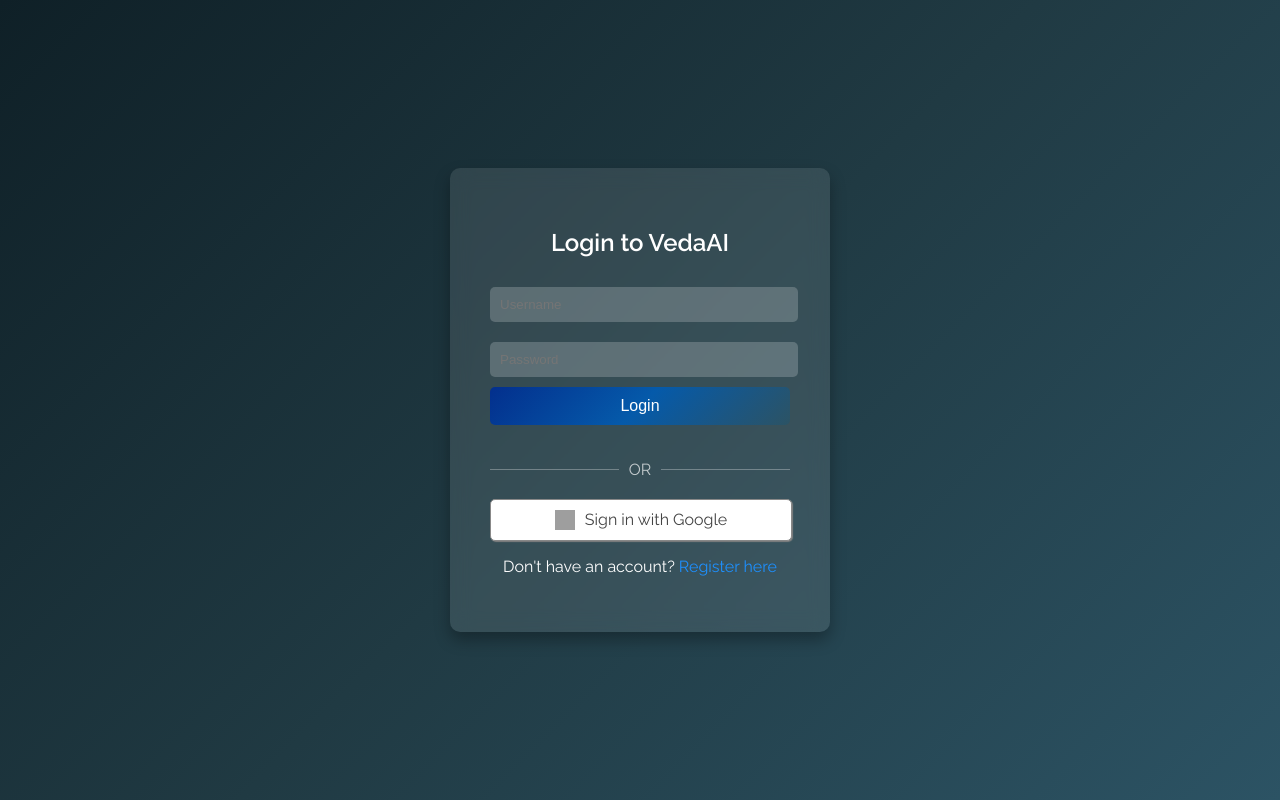
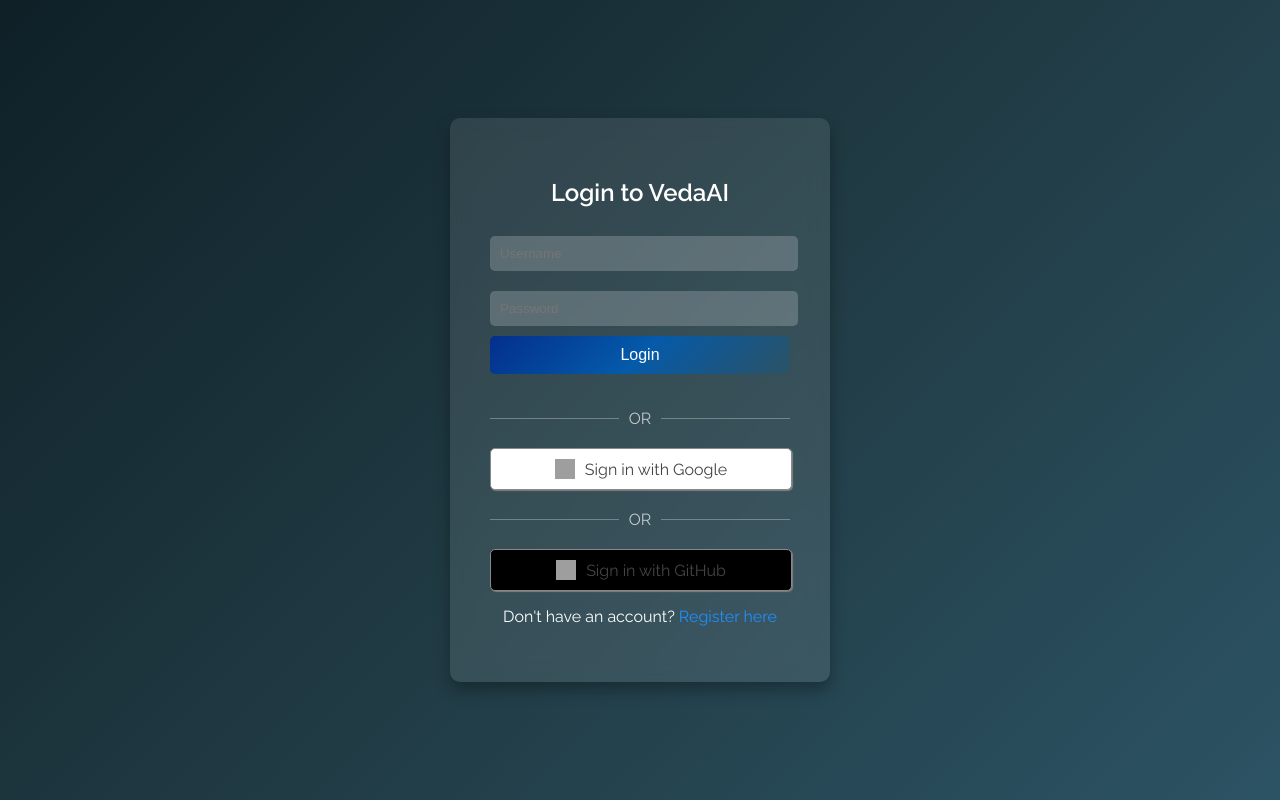
Before and after one commit to idaddy-adarsh/VedaAI, a website: page public/login.html in a window 1280 px wide. Drawn offline with Linux system fonts and the light colour scheme; grey boxes are pictures that could not be loaded.

Commit message:
Initial commit

```diff
--- a/package.json
+++ b/package.json
@@ -22,6 +22,7 @@
     "mongoose": "^8.11.0",
     "multer": "^1.4.5-lts.1",
     "passport": "^0.7.0",
+    "passport-github2": "^0.1.12",
     "passport-google-oauth20": "^2.0.0",
     "querystring": "^0.2.1",
     "uuid": "^11.1.0"
--- a/public/login.html
+++ b/public/login.html
@@ -155,6 +155,14 @@
             <span>Sign in with Google</span>
         </a>
 
+        <div class="divider">OR</div>
+
+        <a href="/auth/github" class="google-btn" style="background-color: black; color: white;">
+            <img src="https://github.githubassets.com/images/modules/logos_page/GitHub-Mark.png" alt="GitHub logo" width="20" height="20">
+            <span>Sign in with GitHub</span>
+        </a>
+
+
         <p>Don't have an account? <a href="/register">Register here</a></p>
     </div>
 </body>
```
Also changed, not shown: 1 other file.
